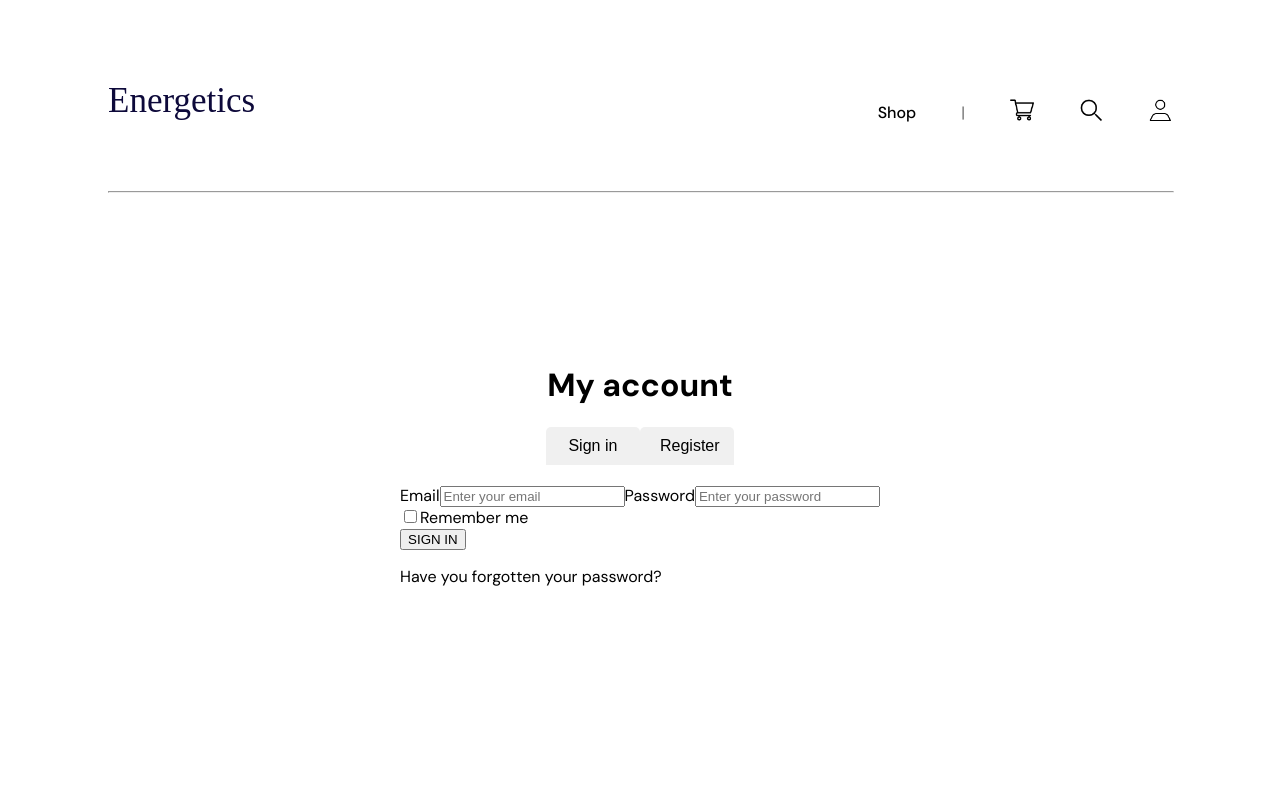
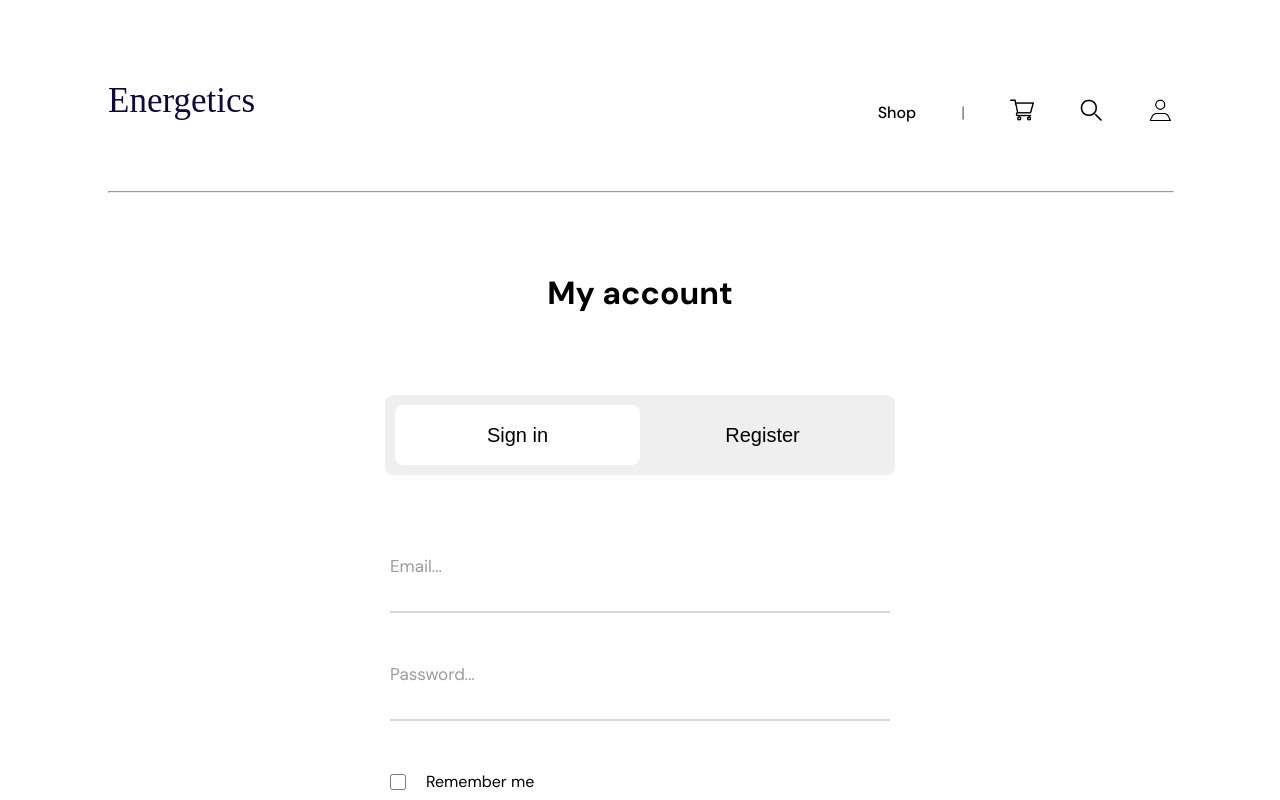
Before and after one commit to EternalProg/Website-Energetics, a React app in the folder frontend/: page /auth in a window 1280 px wide. Shown: the top 800 px of the page. Built offline with nearby package versions, Linux system fonts and the light colour scheme; a web font is replaced by a local one.

Commit message:
Added authorization page

```diff
--- /dev/null
+++ b/frontend/src/components/Input/Input.css
@@ -0,0 +1,55 @@
+.formGroup {
+  position: relative;
+  padding: 20px 0 0;
+  width: 100%;
+
+  input {
+    font-family: inherit;
+    width: 100%;
+    border: none;
+    border-bottom: 2px solid #d8d8d8;
+    outline: 0;
+    font-size: 17px;
+    color: #000000;
+    padding: 7px 0;
+    background: transparent;
+    transition: border-color 0.2s;
+  }
+
+  input:placeholder-shown ~ label {
+    font-size: 17px;
+    cursor: text;
+    top: 20px;
+  }
+
+  label {
+    position: absolute;
+    top: 0;
+    display: block;
+    transition: 0.2s;
+    font-size: 17px;
+    color: #9b9b9b;
+    pointer-events: none;
+  }
+
+  input:focus {
+    padding-bottom: 6px;
+    font-weight: 700;
+    border-width: 3px;
+    border-image-slice: 1;
+  }
+
+  input:focus ~ label {
+    position: absolute;
+    top: 0;
+    display: block;
+    transition: 0.2s;
+    font-size: 17px;
+    font-weight: 700;
+  }
+
+  input:required,
+  .input:invalid {
+    box-shadow: none;
+  }
+}
--- /dev/null
+++ b/frontend/src/components/Input/Input.jsx
@@ -0,0 +1,20 @@
+import PropTypes from 'prop-types';
+import React from 'react';
+
+import styles from './Input.css';
+
+const Input = ({ type, placeholder }) => {
+  return (
+    <div className={styles.formGroup}>
+      <input type={type} required="" />
+      <label> {placeholder} </label>
+    </div>
+  );
+};
+
+Input.propTypes = {
+  type: PropTypes.string,
+  placeholder: PropTypes.string,
+};
+
+export default Input;
--- a/frontend/src/pages/AuthorizarionPage/AuthorizarionPage.css
+++ b/frontend/src/pages/AuthorizarionPage/AuthorizarionPage.css
@@ -3,61 +3,92 @@
   flex-direction: column;
   align-items: center;
   justify-content: center;
-  height: 500px;
+  height: 800px;
   color: #000000;
+  gap: 60px;
+
+  div {
+    width: 500px;
+  }
+
+  Input {
+    margin-bottom: 50px;
   }
 
   .authToggle {
     display: flex;
     justify-content: center;
     margin-bottom: 20px;
+    background-color: #efefef;
+    width: 490px;
+    height: 60px;
+    border: 10px solid #efefef;
+    border-radius: 8px;
   }
 
   .authToggle button {
+    height: 60px;
     padding: 10px 20px;
-  background-color: #f0f0f0;
     border: none;
     cursor: pointer;
-  font-size: 16px;
+    font-size: 20px;
     width: 50%;
     border-radius: 5px 5px 0 0;
+    outline: none;
   }
 
   .authToggle button.active {
     background-color: #ffffff;
-  border-bottom: 2px solid #000;
+    border-radius: 8px;
   }
 
   .authToggle input {
-  width: 100%;
-  padding: 10px;
     margin: 10px 0;
     border: 1px solid #ccc;
     border-radius: 5px;
   }
 
   .signInForm {
-  font-size: 40px;
-  font-weight: bolder;
+  }
+
+  .registerForm {
   }
 
   .text {
     font-size: 22px;
-  white-space: pre-line;
     color: #707070;
     text-align: center;
     font-weight: 400;
   }
 
-.homePageBtn {
-  width: 187px;
-  height: 53px;
-  margin-top: 50px;
+  .rememberMe {
+    display: flex;
+    align-items: center;
+    margin-bottom: 30px;
 
-  font-weight: bolder;
-  font-size: 16px;
-  background-color: transparent;
+    :first-child {
+      margin-right: 20px;
+    }
+    input {
+      width: 16px;
+      height: 16px;
+      border: 2px solid #000;
+      border-radius: 5px;
+      background-color: #fff;
       cursor: pointer;
-  border-radius: 4px;
-  transition: background-color 0.3s;
+      margin: 0;
     }
+  }
+
+  .submitButton {
+    width: 100%;
+    height: 60px;
+    background-color: #000;
+    color: #fff;
+    border: none;
+    border-radius: 8px;
+    cursor: pointer;
+    font-size: 20px;
+    margin-top: 60px;
+  }
+}
--- a/frontend/src/pages/AuthorizarionPage/AuthorizarionPage.jsx
+++ b/frontend/src/pages/AuthorizarionPage/AuthorizarionPage.jsx
@@ -1,5 +1,6 @@
 import React, { useState } from 'react';
 
+import Input from '../../components/Input/Input';
 // import { Link } from 'react-router-dom';
 import styles from './AuthorizarionPage.css';
 
@@ -16,43 +17,35 @@ const AuthorizationPage = () => {
 
       {/* Кнопки для перемикання */}
       <div className={styles.authToggle}>
-        <button className={isSignIn ? 'active' : ''} onClick={toggleToSignIn}>
+        <button className={isSignIn ? styles.active : ''} onClick={toggleToSignIn}>
           Sign in
         </button>
-        <button className={isSignIn ? '' : 'active'} onClick={toggleToRegister}>
+        <button className={isSignIn ? '' : styles.active} onClick={toggleToRegister}>
           Register
         </button>
       </div>
 
       {/* Відображення форми входу або реєстрації в залежності від стану */}
       {isSignIn ? (
-        <div className="signInForm">
-          <label>Email</label>
-          <input type="email" placeholder="Enter your email" />
+        <div className={styles.signInForm}>
+          <Input type="email" placeholder="Email..." />
+          <Input type="password" placeholder="Password..." />
 
-          <label>Password</label>
-          <input type="password" placeholder="Enter your password" />
-
-          <div className="remember-me">
-            <input type="checkbox" id="remember" />
-            <label htmlFor="remember">Remember me</label>
+          <div className={styles.rememberMe}>
+            <input type="checkbox" />
+            <label>Remember me</label>
           </div>
 
-          <button className="submit-button">SIGN IN</button>
+          <button className={styles.submitButton}>SIGN IN</button>
           <p>Have you forgotten your password?</p>
         </div>
       ) : (
-        <div className="register-form">
-          <label>Email</label>
-          <input type="email" placeholder="Enter your email" />
+        <div className={styles.registerForm}>
+          <Input type="text" placeholder="Email..." />
+          <Input type="password" placeholder="Password..." />
+          <Input type="password" placeholder="Confirm Password..." />
 
-          <label>Password</label>
-          <input type="password" placeholder="Create a password" />
-
-          <label>Confirm Password</label>
-          <input type="password" placeholder="Confirm your password" />
-
-          <button className="submit-button">REGISTER</button>
+          <button className={styles.submitButton}>REGISTER</button>
         </div>
       )}
     </div>
```
Lines whose indentation alone changed are shown as unchanged.
